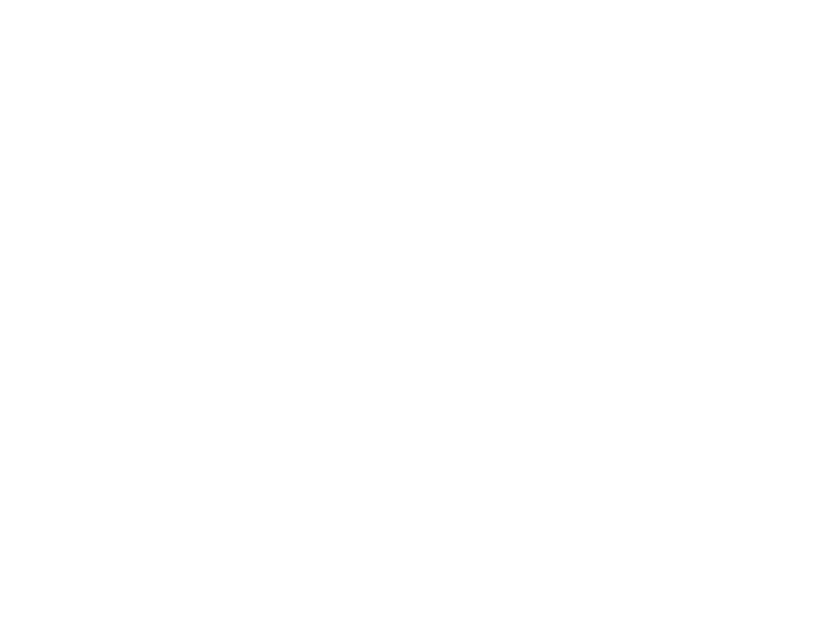
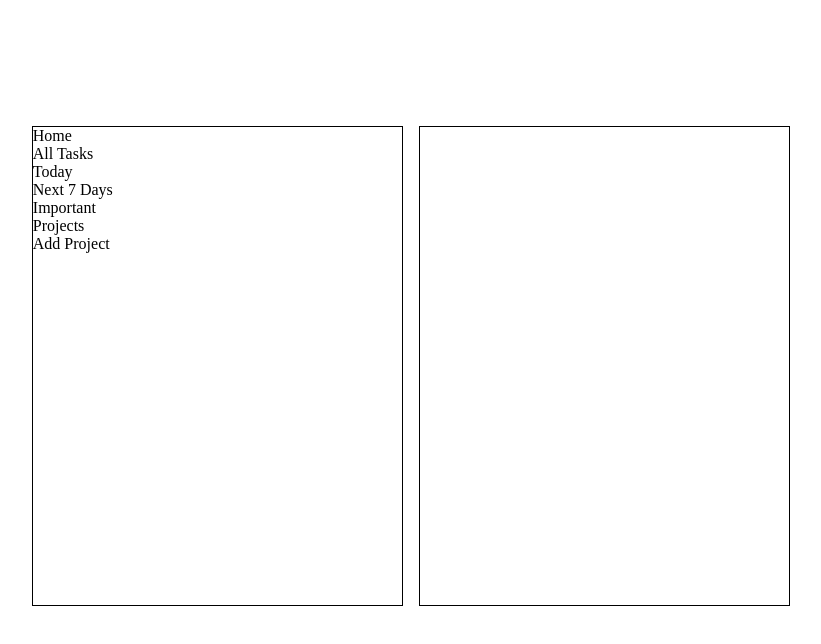
Before and after one commit to yurkevichkirill/todo-list, a website built with webpack: page src/template.html in a window 1280 px wide. Shown: the whole page, without its empty margins (229-1050 px from the left). Built offline with nearby package versions, Linux system fonts and the light colour scheme.

Commit message:
Add basic html structure

```diff
--- a/package.json
+++ b/package.json
@@ -7,5 +7,8 @@
     "webpack": "^5.99.9",
     "webpack-cli": "^6.0.1",
     "webpack-dev-server": "^5.2.2"
+  },
+  "dependencies": {
+    "date-fns": "^4.1.0"
   }
 }
--- a/src/index.js
+++ b/src/index.js
@@ -1,3 +1,12 @@
 import "./styles.css";
+import {ToDoItem} from "./todos.js";
+import {Project} from "./todos.js";
 
-console.log("Hello");
+const item = new ToDoItem("pass exam", "pass it good for a 9", new Date(), 9, false);
+const item2 = new ToDoItem("meet Veronika", "walk in park and eat", new Date(), 10, false);
+
+const project = new Project([item, item2], "Thursday", new Date());
+
+for(const todo of project.todoItems){
+    console.log(todo.dueDate);
+}
--- a/src/styles.css
+++ b/src/styles.css
@@ -0,0 +1,11 @@
+.app{
+    margin: 10% 20%;
+    height: 60vh;
+    display: flex;
+    gap: 1em;
+}
+
+.app > div{
+    border: 1px solid black;
+    width: 100%;
+}
--- a/src/template.html
+++ b/src/template.html
@@ -3,9 +3,27 @@
 <head>
     <meta charset="UTF-8">
     <meta name="viewport" content="width=device-width, initial-scale=1.0">
-    <title>Document</title>
+    <title>ToDo List</title>
 </head>
 <body>
-
+    <div class="app">
+        <div class="menu">
+            <div class="home">
+                <div class="home-header">Home</div>
+                <div class="home-tabs">
+                    <div class="all-tasks">All Tasks</div>
+                    <div class="today">Today</div>
+                    <div class="week">Next 7 Days</div>
+                    <div class="important">Important</div>
+                </div>
+            </div>
+            <div class="projects">
+                <div class="projects-header">Projects</div>
+                <div class="projects-tabs"></div>
+                <div class="add-project">Add Project</div>
+            </div>
+        </div>
+        <div class="todo-work"></div>
+    </div>
 </body>
 </html>
--- /dev/null
+++ b/src/todos.js
@@ -0,0 +1,15 @@
+export class ToDoItem{
+    constructor(title, description, dueDate, priority, checklist){
+        this.title = title;
+        this.description = description;
+        this.dueDate = dueDate;
+        this.priority = priority;
+        this.checklist = checklist;
+    }
+}
+
+export class Project{
+    constructor(todoItems, title, dueDate){
+        this.todoItems = todoItems;
+    }
+}
```
Also changed, not shown: 1 other file.
